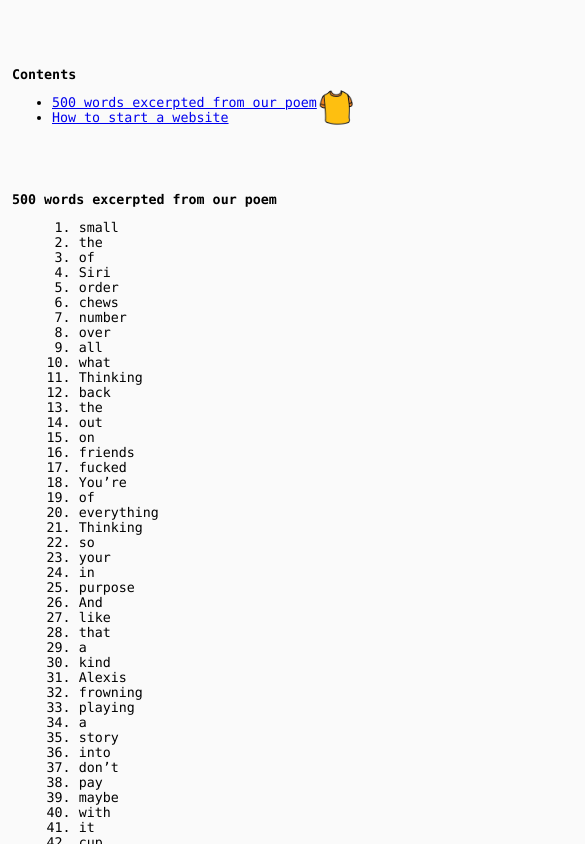
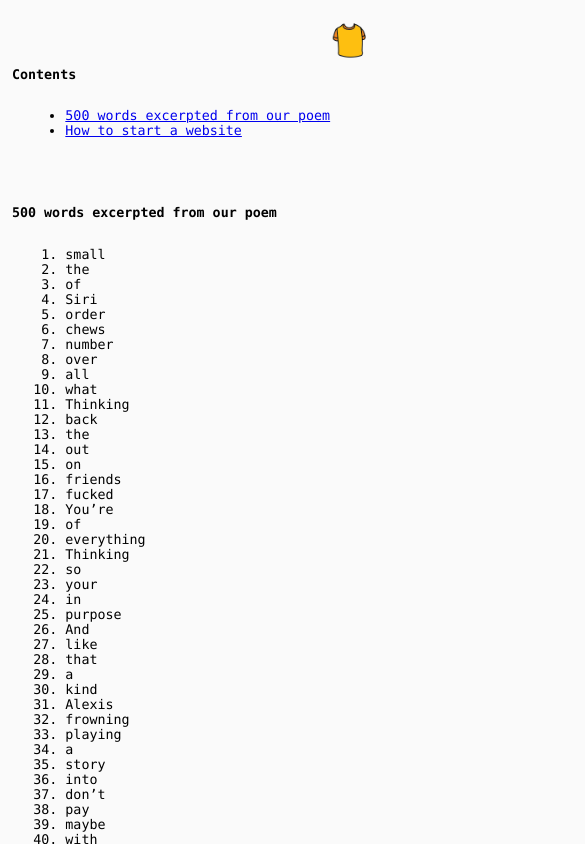
Before and after one commit to GiacomoPope/zacsmithisontwitter, a plain HTML site: page index.html in a window 390 px wide. Shown: the top 844 px of the page, 585 px wide, since content can reach past the window. Drawn offline with Linux system fonts and the light colour scheme.

Commit message:
mobile formatting

```diff
--- a/index.html
+++ b/index.html
@@ -49,11 +49,12 @@
       h1{
         font-size: 1em;
       }
-      ol{
+      ul, ol{
         margin-left: 2em;
       }
       h1{
         margin-top: 5em;
+        margin-bottom: 2em;
       }
       .icon{
         width: 40px;
@@ -79,7 +80,13 @@
         }
         .icon{
           position: absolute;
+          top: -5em;
+          right: -1em;
         }
+        ul, ol{
+        margin-left: 1em;
+        }
+
       }
     </style>
 
@@ -413,7 +420,7 @@
       <li>because</li>
       <li>was</li>
       <li>Would</li>
-      <li>Taptaptaptaptaptaptaptaptaptaptaptaptaptaptaptaptaptaptaptaptaptaptaptaptaptaptaptap</li>
+      <li style="word-break: break-all;">Taptaptaptaptaptaptaptaptaptaptaptaptaptaptaptaptaptaptaptaptaptaptaptaptaptaptaptap</li>
       <li>of</li>
       <li>doesnt</li>
       <li>Saying</li>
```
